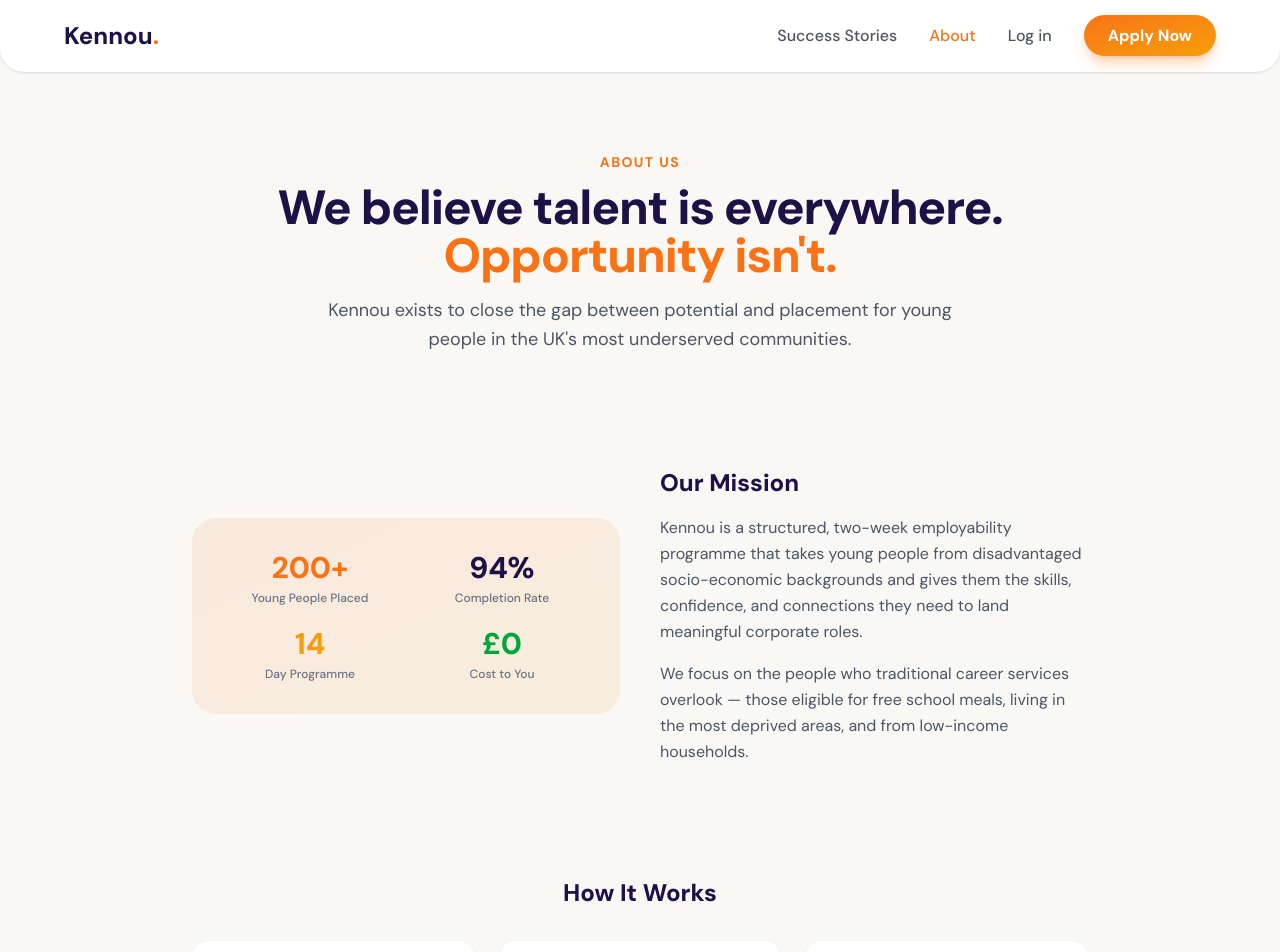
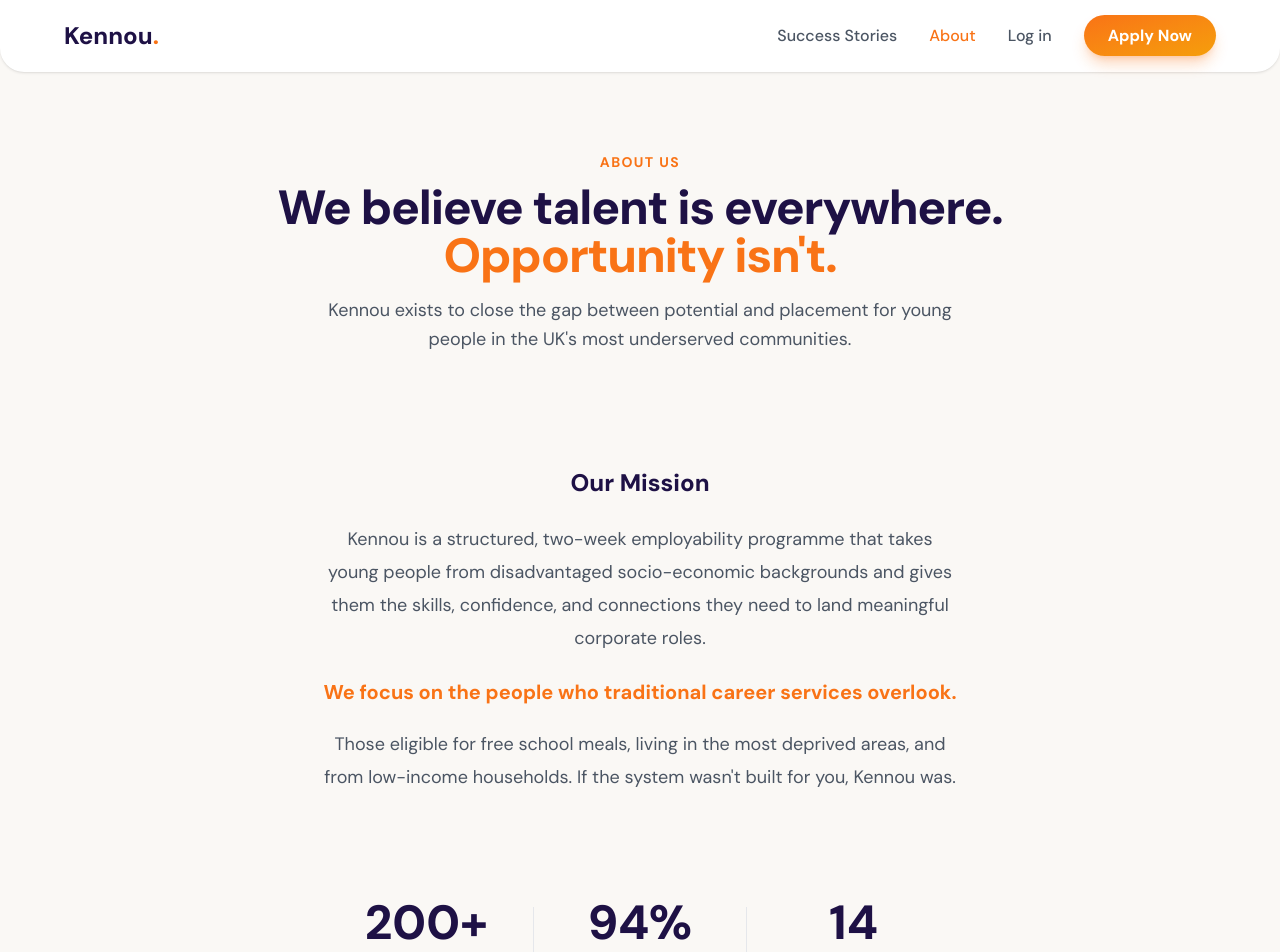
Before and after one commit to ridmo7/Kennou, a Next.js app: page /about in a window 1280 px wide. Shown: the top 952 px of the page. Built offline with nearby package versions, Linux system fonts and the light colour scheme.

Commit message:
About: editorial single-column mission + horizontal stats strip

```diff
--- a/src/app/about/page.tsx
+++ b/src/app/about/page.tsx
@@ -20,37 +20,40 @@
 
       {/* Mission */}
       <ScrollReveal>
-        <section className="px-6 md:px-16 py-14 max-w-5xl mx-auto">
-          <div className="grid md:grid-cols-2 gap-10 items-center">
-            <div className="bg-gradient-to-br from-coral/10 to-amber/10 rounded-3xl p-8 grid grid-cols-2 gap-5">
-              <div className="text-center">
-                <p className="text-3xl font-extrabold text-coral">200+</p>
-                <p className="text-xs text-gray-500 mt-1 font-medium">Young People Placed</p>
-              </div>
-              <div className="text-center">
-                <p className="text-3xl font-extrabold text-deep-purple">94%</p>
-                <p className="text-xs text-gray-500 mt-1 font-medium">Completion Rate</p>
-              </div>
-              <div className="text-center">
-                <p className="text-3xl font-extrabold text-amber">14</p>
-                <p className="text-xs text-gray-500 mt-1 font-medium">Day Programme</p>
-              </div>
-              <div className="text-center">
-                <p className="text-3xl font-extrabold text-green-600">£0</p>
-                <p className="text-xs text-gray-500 mt-1 font-medium">Cost to You</p>
-              </div>
+        <section className="px-6 md:px-16 py-14 max-w-3xl mx-auto">
+          <h2 className="text-2xl font-extrabold mb-6 text-center">Our Mission</h2>
+          <p className="text-gray-600 text-lg leading-[1.85] mb-5 text-center">
+            Kennou is a structured, two-week employability programme that takes young people from disadvantaged
+            socio-economic backgrounds and gives them the skills, confidence, and connections they need to land
+            meaningful corporate roles.
+          </p>
+          <p className="text-coral text-xl font-bold text-center leading-relaxed mb-5">
+            We focus on the people who traditional career services overlook.
+          </p>
+          <p className="text-gray-600 text-lg leading-[1.85] text-center">
+            Those eligible for free school meals, living in the most deprived areas, and from low-income
+            households. If the system wasn&apos;t built for you, Kennou was.
+          </p>
+        </section>
+      </ScrollReveal>
+
+      {/* Stats strip */}
+      <ScrollReveal>
+        <section className="px-6 md:px-16 py-12 max-w-3xl mx-auto">
+          <div className="flex items-center justify-center gap-0">
+            <div className="flex-1 text-center">
+              <p className="text-4xl md:text-5xl font-extrabold text-deep-purple">200+</p>
+              <p className="text-sm text-gray-400 mt-1">Young People Placed</p>
             </div>
-            <div>
-              <h2 className="text-2xl font-extrabold mb-4">Our Mission</h2>
-              <p className="text-gray-600 leading-relaxed mb-4">
-                Kennou is a structured, two-week employability programme that takes young people from disadvantaged
-                socio-economic backgrounds and gives them the skills, confidence, and connections they need to land
-                meaningful corporate roles.
-              </p>
-              <p className="text-gray-600 leading-relaxed">
-                We focus on the people who traditional career services overlook — those eligible for free school
-                meals, living in the most deprived areas, and from low-income households.
-              </p>
+            <div className="w-px h-14 bg-gray-200" />
+            <div className="flex-1 text-center">
+              <p className="text-4xl md:text-5xl font-extrabold text-deep-purple">94%</p>
+              <p className="text-sm text-gray-400 mt-1">Completion Rate</p>
+            </div>
+            <div className="w-px h-14 bg-gray-200" />
+            <div className="flex-1 text-center">
+              <p className="text-4xl md:text-5xl font-extrabold text-deep-purple">14</p>
+              <p className="text-sm text-gray-400 mt-1">Day Programme</p>
             </div>
           </div>
         </section>
```
